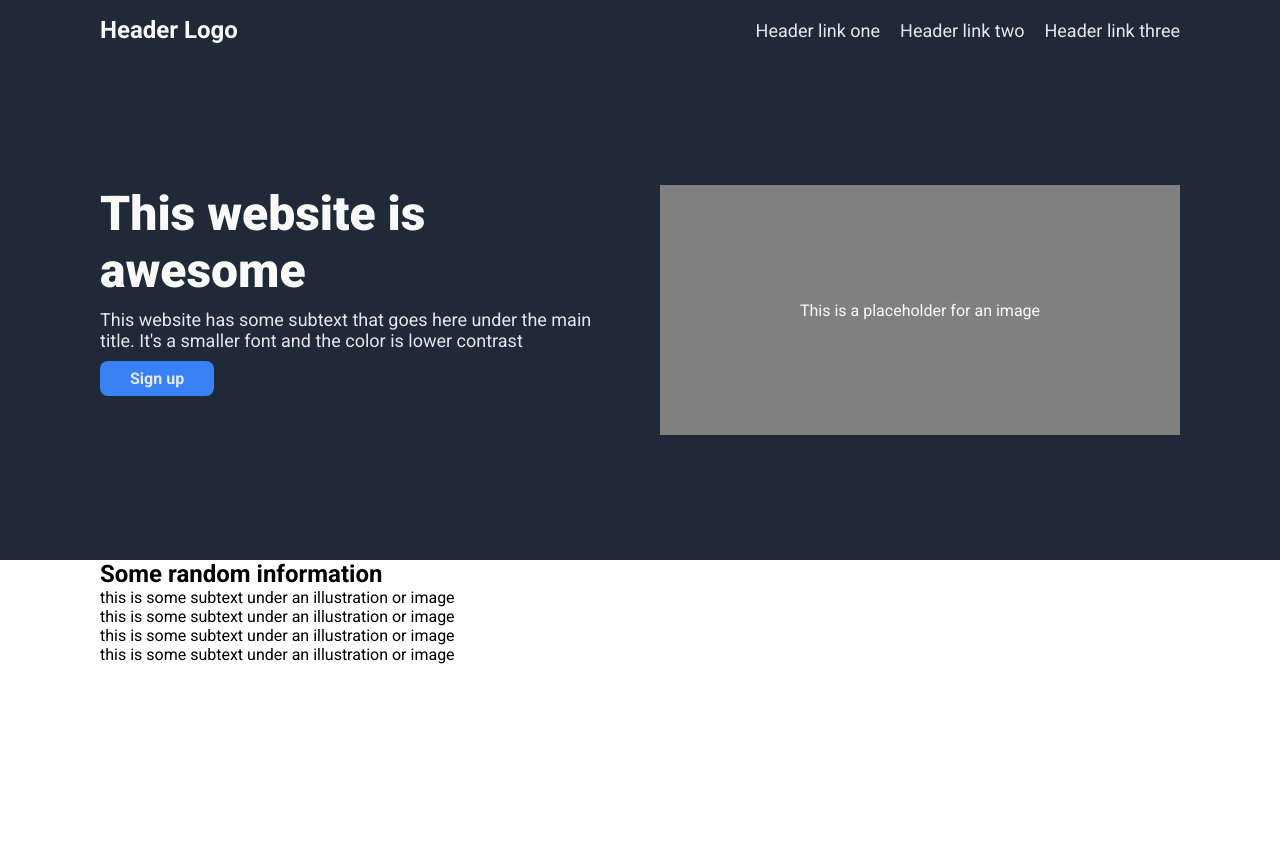
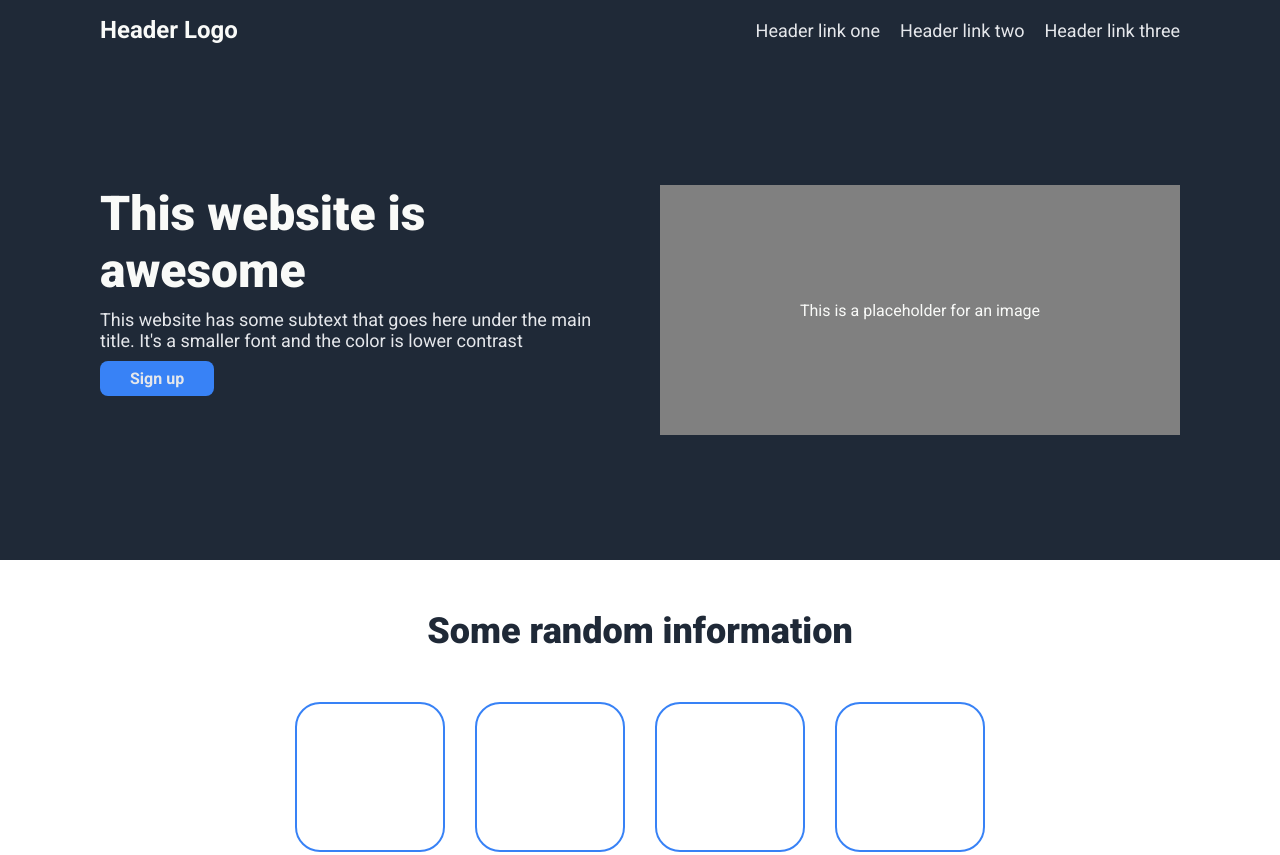
Before and after one commit to EmilMinke/landing-page, a plain HTML site: page index.html in a window 1280 px wide. Shown: the top 855 px of the page. Before the commit the page ends 800 px from the top, so only its background shows below. Drawn offline with Linux system fonts and the light colour scheme.

Commit message:
feat: add css to information section

```diff
--- a/style.css
+++ b/style.css
@@ -25,6 +25,12 @@ h1 {
     font-size: 48px;
     font-weight: 900;
     color: #F9FAF8;
+}
+
+h2 {
+    font-size: 36px;
+    color: #1F2937;
+    font-weight: 900;
 }
 
 .header {
@@ -98,3 +104,45 @@ button {
     color: #F9FAF8;
     min-height: 250px;
 }
+
+.information {
+    background-color: white;
+    margin: 50px 0 100px 0;
+}
+
+.flex.container {
+    display: flex;
+    justify-content: center;
+    align-items: center;
+}
+
+.box.container {
+    display: flex;
+    flex-direction: column;
+    gap: 10px;
+    padding-top: 50px;
+}
+
+.rbox,
+.subtext {
+    display: flex;
+    justify-content: center;
+    align-items: center;
+    gap: 30px;
+}
+
+.subtext p {
+    text-align: center;
+    border-radius: 25px;
+    border: 0;
+    padding: 0;
+    width: 150px;
+}
+
+.rounded {
+    border-radius: 25px;
+    border: 2px solid #3882f6;
+    padding: 20px;
+    width: 150px;
+    height: 150px;
+}
```
